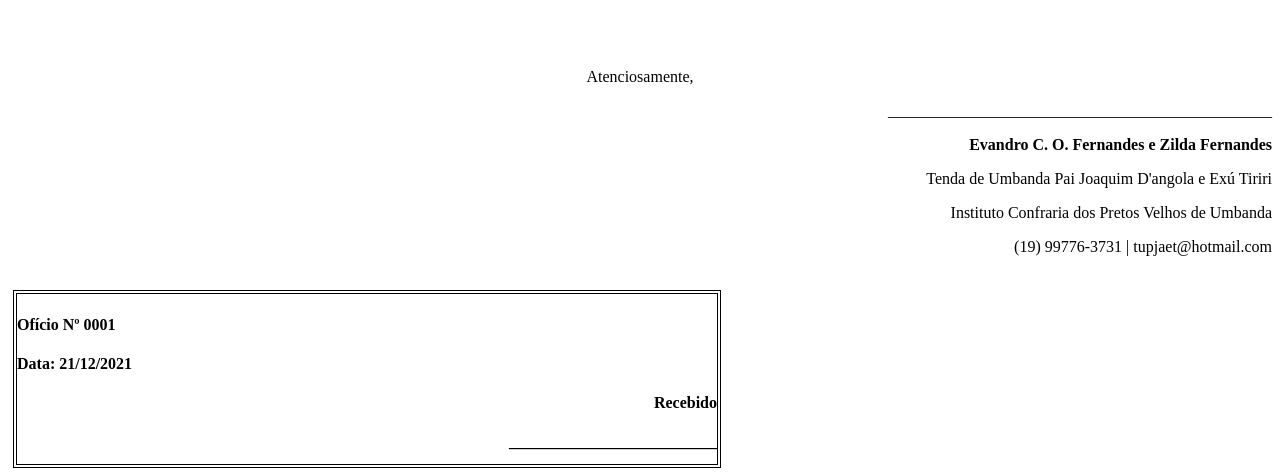
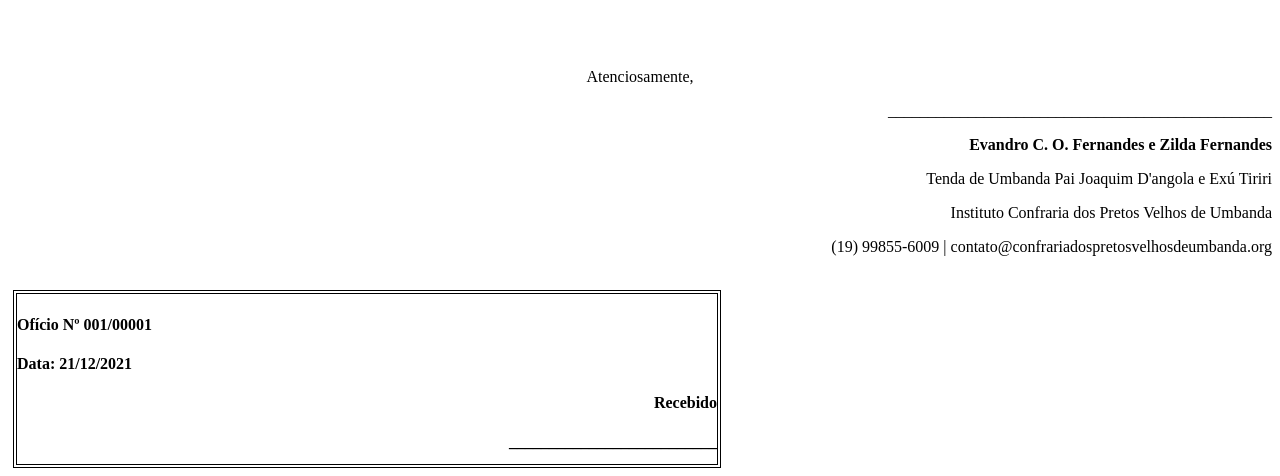
Before and after one commit to wartrax13/erp_confraria, a Django app: template confraria/templates/reports/pdf_template.html in a window 1280 px wide. Shown: the part 579-1055 px from the top of the page. Run offline with Django 3.2, Linux system fonts and the light colour scheme; the template is opened without the code that fills it, so the values that code supplies are empty.

Commit message:
Atualização Numero Oficio e Infos de Contato
Formato de Numeração: ###/##### > Indicando ID do doador e número sequencial do ofício
Informações de Contato Atualizadas

```diff
--- a/confraria/templates/reports/pdf_template.html
+++ b/confraria/templates/reports/pdf_template.html
@@ -84,10 +84,10 @@
     <p class="text-right"><b>Evandro C. O. Fernandes e Zilda Fernandes</b></p>
     <p class="text-right">Tenda de Umbanda Pai Joaquim D'angola e Exú Tiriri</p>
     <p class="text-right">Instituto Confraria dos Pretos Velhos de Umbanda</p>
-    <p class="text-right">(19) 99776-3731 | tupjaet@hotmail.com</p>
+    <p class="text-right">(19) 99855-6009 | contato@confrariadospretosvelhosdeumbanda.org</p>
     </br>
     <div id="rectangle-down">
-      <h4 class="text-left"> Ofício Nº 0001</h4>
+      <h4 class="text-left"> Ofício Nº 001/00001</h4>
       <h4 class="text-left"> Data: 21/12/2021</h4>
       <h4 class="text-right">Recebido </h4>
       <h4 class="text-right">__________________________</h4>
```
